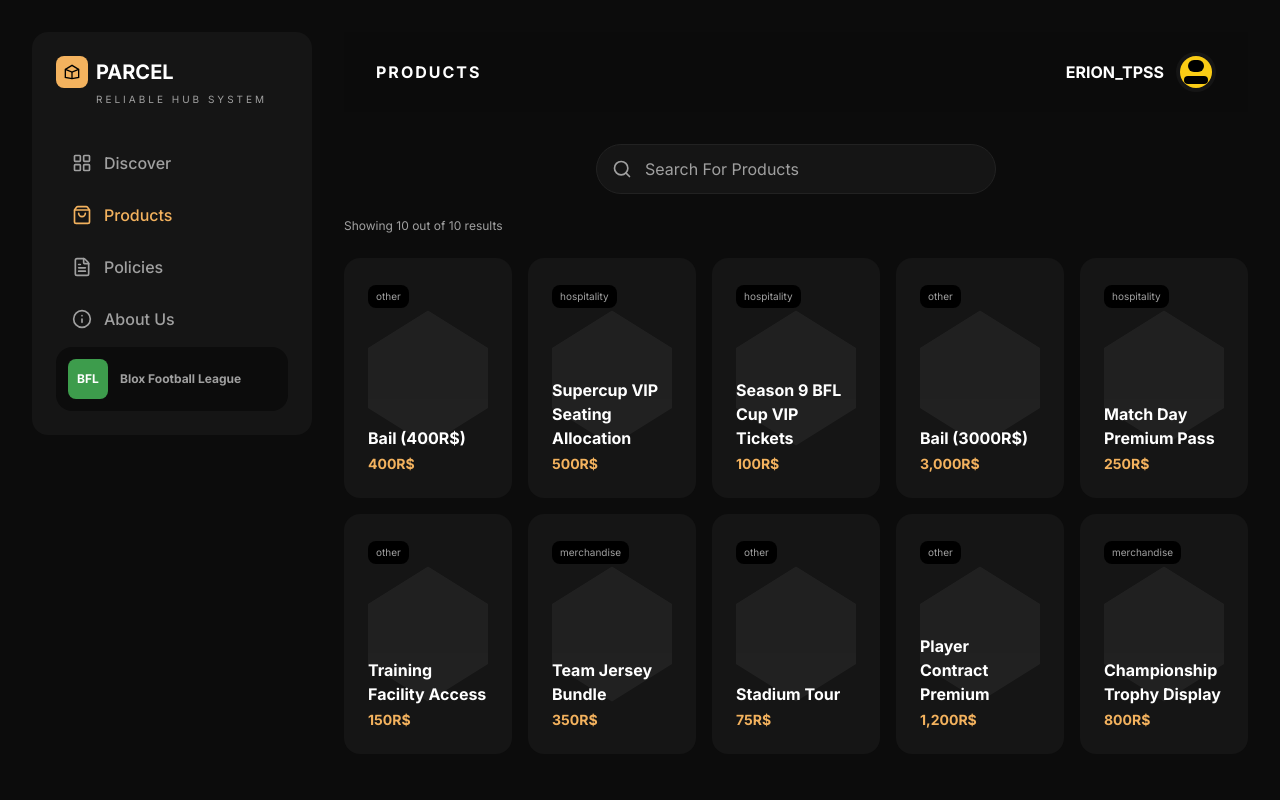
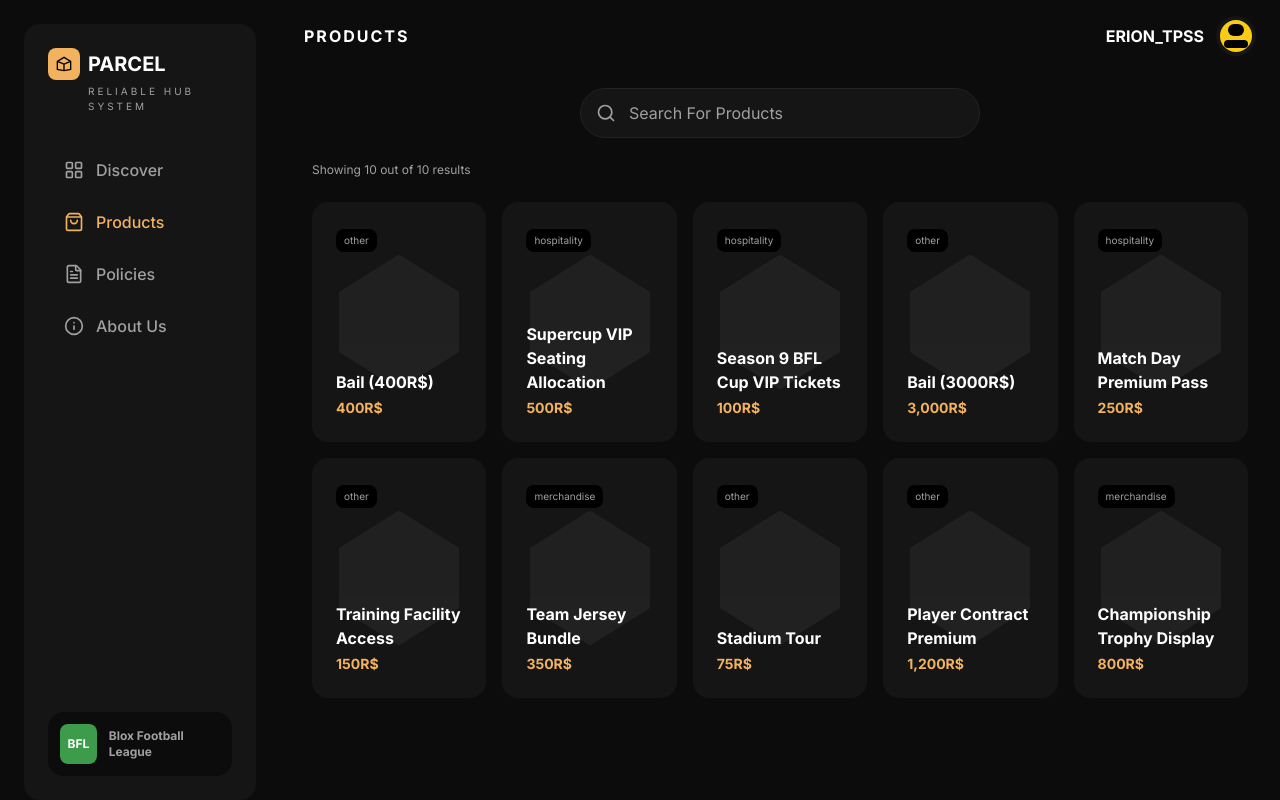
Before and after one commit to neycooks/7b-storee, a Next.js app: page /products in a window 1280 px wide. Built offline with nearby package versions, Linux system fonts and the light colour scheme.

Commit message:
Full-height sidebar, floating topbar on scroll, intro shows every time

```diff
--- a/app/layout.tsx
+++ b/app/layout.tsx
@@ -3,6 +3,7 @@ import type { Metadata } from 'next';
 import { Inter } from 'next/font/google';
 import Sidebar from '@/components/Sidebar';
 import TopBar from '@/components/TopBar';
+import Intro from '@/components/Intro';
 
 const inter = Inter({ subsets: ['latin'] });
 
@@ -19,17 +20,16 @@ export default function RootLayout({
   return (
     <html lang="en">
       <body className={inter.className}>
-        <div className="min-h-screen p-8">
-          <div className="flex gap-8">
-            <div className="w-[280px] shrink-0">
-              <Sidebar />
-            </div>
-            <div className="flex-1">
-              <TopBar />
-              <main className="mt-8">
-                {children}
-              </main>
-            </div>
+        <Intro />
+        <div className="flex min-h-screen">
+          <div className="w-[280px] shrink-0 fixed left-0 top-0 h-screen p-6 pb-0">
+            <Sidebar />
+          </div>
+          <div className="flex-1 ml-[280px]">
+            <TopBar />
+            <main className="p-8 pt-4">
+              {children}
+            </main>
           </div>
         </div>
       </body>
--- a/app/page.tsx
+++ b/app/page.tsx
@@ -1,27 +1,4 @@
-'use client';
-
-import { useState, useEffect } from 'react';
-import Intro from '@/components/Intro';
-
 export default function Discover() {
-  const [showIntro, setShowIntro] = useState(true);
-
-  useEffect(() => {
-    const hasSeenIntro = sessionStorage.getItem('hasSeenIntro');
-    if (hasSeenIntro) {
-      setShowIntro(false);
-    }
-  }, []);
-
-  const handleIntroComplete = () => {
-    sessionStorage.setItem('hasSeenIntro', 'true');
-    setShowIntro(false);
-  };
-
-  if (showIntro) {
-    return <Intro onComplete={handleIntroComplete} />;
-  }
-
   return (
     <div className="space-y-8 animate-fade-in">
       <div className="grid grid-cols-5 gap-6">
--- a/components/Sidebar.tsx
+++ b/components/Sidebar.tsx
@@ -15,7 +15,7 @@ export default function Sidebar() {
   const pathname = usePathname();
 
   return (
-    <aside className="w-full bg-card-bg rounded-card p-6 flex flex-col">
+    <aside className="w-full h-full bg-card-bg rounded-card p-6 flex flex-col">
       <div className="mb-8">
         <div className="flex items-center gap-2 mb-1">
           <div className="w-8 h-8 bg-primary rounded-sm flex items-center justify-center">
@@ -47,7 +47,7 @@ export default function Sidebar() {
         })}
       </nav>
 
-      <div className="bg-app-bg rounded-card p-3 flex items-center gap-3 mt-auto">
+      <div className="bg-app-bg rounded-card p-3 flex items-center gap-3">
         <div className="w-10 h-10 bg-[#3D9C4C] rounded-sm flex items-center justify-center text-white font-bold text-xs">
           BFL
         </div>
--- a/components/TopBar.tsx
+++ b/components/TopBar.tsx
@@ -1,5 +1,6 @@
 'use client';
 
+import { useState, useEffect } from 'react';
 import { usePathname } from 'next/navigation';
 
 const pageNames: Record<string, string> = {
@@ -12,9 +13,25 @@ const pageNames: Record<string, string> = {
 export default function TopBar() {
   const pathname = usePathname();
   const title = pageNames[pathname] || 'DISCOVER';
+  const [scrolled, setScrolled] = useState(false);
+
+  useEffect(() => {
+    const handleScroll = () => {
+      setScrolled(window.scrollY > 10);
+    };
+
+    window.addEventListener('scroll', handleScroll);
+    return () => window.removeEventListener('scroll', handleScroll);
+  }, []);
 
   return (
-    <header className="sticky top-0 h-20 bg-app-bg/95 backdrop-blur-sm z-40 flex items-center justify-between px-8">
+    <header
+      className={`sticky top-0 z-40 flex items-center justify-between px-6 py-4 transition-all duration-300 ${
+        scrolled
+          ? 'bg-card-bg/95 backdrop-blur-sm rounded-card mt-4 mx-4 shadow-lg'
+          : 'bg-transparent'
+      }`}
+    >
       <h1 className="text-white font-bold text-base tracking-[2px]">{title}</h1>
 
       <div className="flex items-center gap-3">
```
